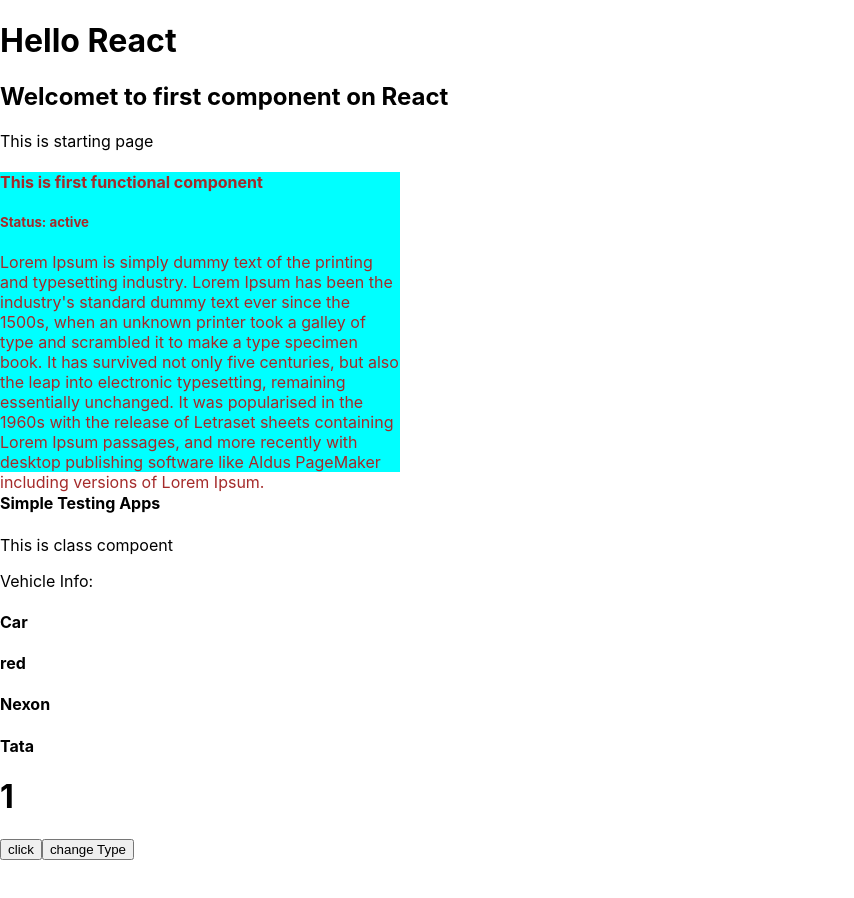
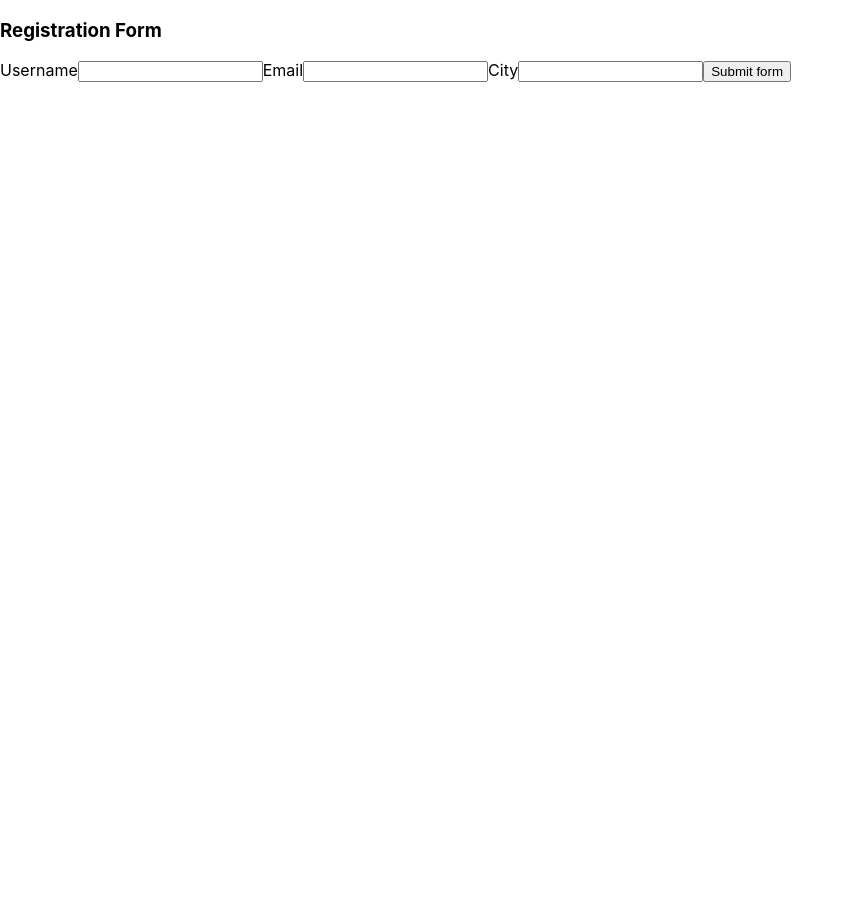
Before and after one commit to chetan1235/react_app_demo, a React (Create React App) app: page / in a window 1280 px wide. Shown: the whole page, without its empty margins (0-854 px from the left). After the commit the page ends 800 px from the top, so only its background shows below. Built offline with nearby package versions, Linux system fonts and the light colour scheme.

Commit message:
lifecycle & refs

```diff
--- a/src/App.js
+++ b/src/App.js
@@ -1,19 +1,23 @@
-import Information from "./Information";
-import FirstClassComponent from "./FirstClassComponent";
-import FirstComponent from "./FirstComponent";
+//import Information from "./Information";
+//import FirstClassComponent from "./FirstClassComponent";
+//import FirstComponent from "./FirstComponent";
+import Register from "./Register";
 function App(){
 
   return (
-    <div>
+    <Register></Register>
+  );
+
+}
+
+export default App;
+
+/*
+  <div>
       <h1>Hello React</h1>
       <h2>Welcomet to first component on React</h2>
       <p>This is starting page</p>
       <Information title="This is first functional component" status="active" />
       <FirstComponent name="Simple Testing Apps" />
     </div>
-
-  );
-
-}
-
-export default App;
+*/
--- /dev/null
+++ b/src/Register.js
@@ -0,0 +1,47 @@
+import React, { Component } from "react";
+
+class Register extends Component{
+    constructor(props){
+        super(props);
+        this.username = React.createRef();
+        this.state = {
+            username : '',
+            email : '',
+            city : ''
+        }
+        this.changeUsername = this.changeUsername.bind(this);
+    }
+
+    changeUsername(){
+        console.log(this.username.current.value);
+        this.setState({
+            username : this.username.current.value
+
+        })
+    }
+
+    render(){
+       // console.log(ref);
+
+        return (
+            <div>
+                <h3>Registration Form</h3>
+                <label>Username</label>
+                <input type="text" name="username" ref={this.username}  onChange={ this.changeUsername }  value={ this.state.username}/>
+                <label>Email</label>
+                <input type="text" name="email" value={ this.state.email }/>
+                <label>City</label>
+                <input type="text" name="city" value={ this.state.city } />
+                <button>Submit form</button>
+            </div>
+
+        )
+
+
+
+    }
+
+}
+
+
+export default Register;
```
